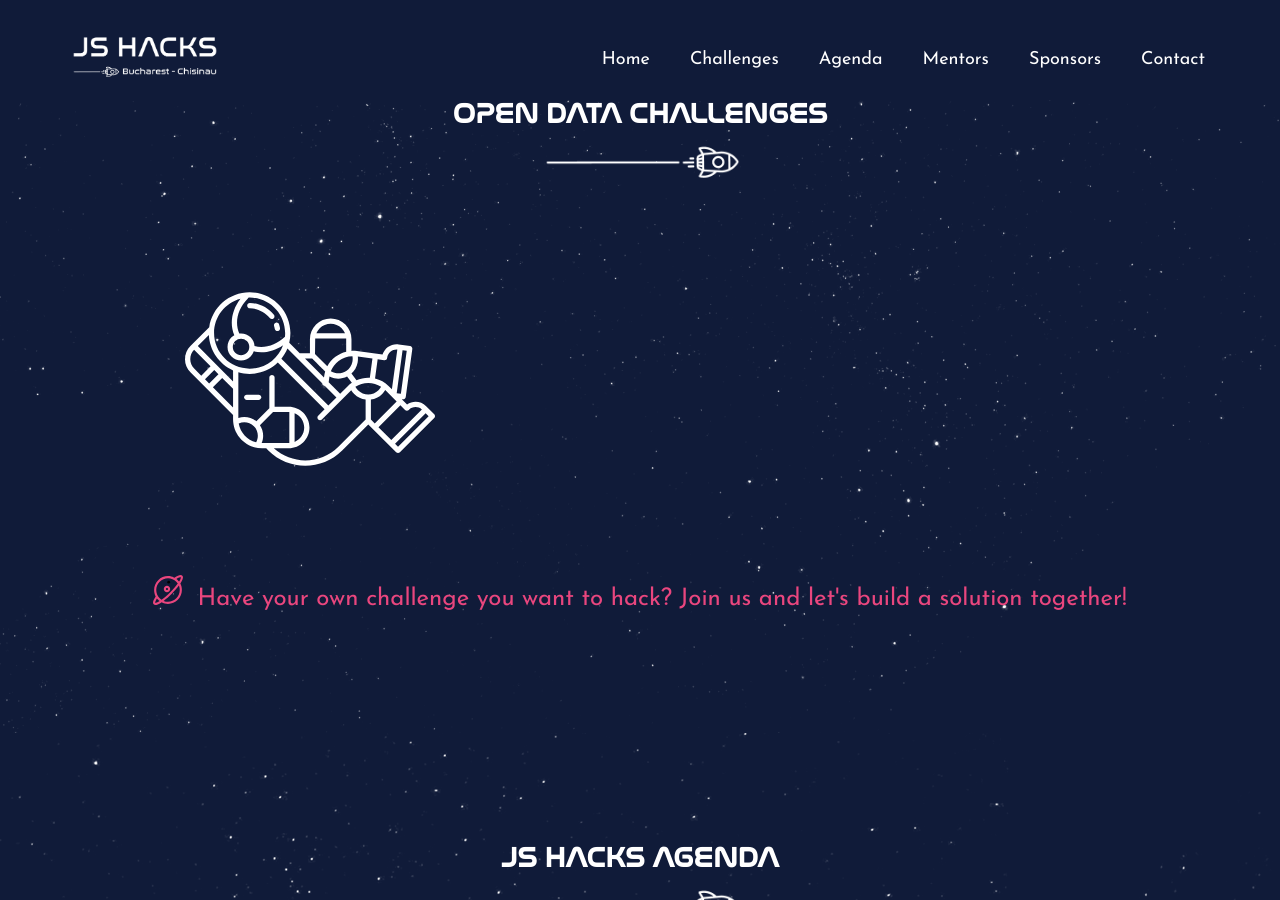
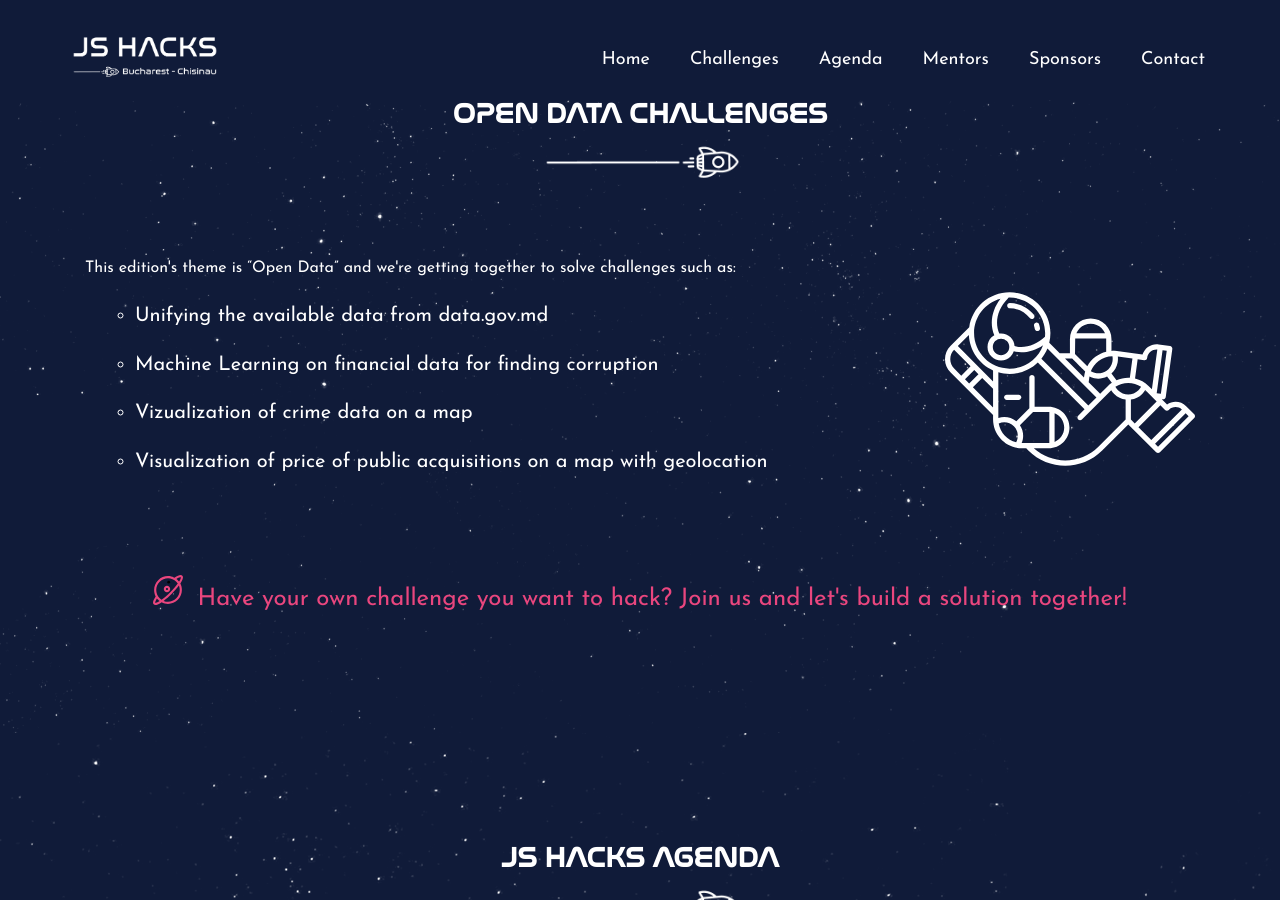
Before and after one commit to js-hacks/chisinau, a Jekyll site: the page built from index.html, in a window 1280 px wide and 900 px high, scrolled down 921 px. Built offline with Jekyll 4.4.1, drawn with Linux system fonts in a browser that asks for light colours; nearby versions of some CDN libraries; some web fonts are replaced; some of the changed text lies outside the part shown.

Commit message:
added challenges

```diff
--- a/index.html
+++ b/index.html
@@ -13,7 +13,7 @@ permalink: /
         <div class="block">
           <div class="row">
              <div class="col-md-12">
-               <h1 class="animated fadeInUp">JS HACKS Chisinau</h1>
+               <h1 class="animated fadeInUp">JS HACKS CHISINAU</h1>
                <h3>JavaScript Enthusiasts &#8226; Change Makers &#8226; Friends and Visionaries &#8226; Community Builders</h3>
                <h3>This event is for you.</h3>
              </div>
@@ -45,17 +45,16 @@ permalink: /
       </div>
   </div>
 
-    <!-- <div class="col-md-8">
+    <div class="col-md-8">
       <p>This edition's theme is “Open Data” and we're getting together to solve challenges such as:</p>
       <ul class="content-list">
-        <li>Unifying the available data from data.gov.ro</li>
-        <li>Using APIs for Transport/Infrastructure for Smart City solutions</li>
-        <li>Adopting/implementing APIs in the scope of local administration for public data</li>
-        <li>Access to anonymous medical data</li>
-        <li>Using APIs for notifications in emergency cases (earthquakes, floods, snow storms, etc.)</li>
+        <li>Unifying the available data from data.gov.md</li>
+        <li>Machine Learning on financial data for finding corruption</li>
+        <li>Vizualization of crime data on a map</li>
+        <li>Visualization of price of public acquisitions on a map with geolocation</li>
       </ul>
 
-    </div> -->
+    </div>
     <div class="col-md-4 text-right">
       <img class="side-icon svg" src="{{ site.baseurl }}/img/icons/astronaut.svg">
     </div>
```
